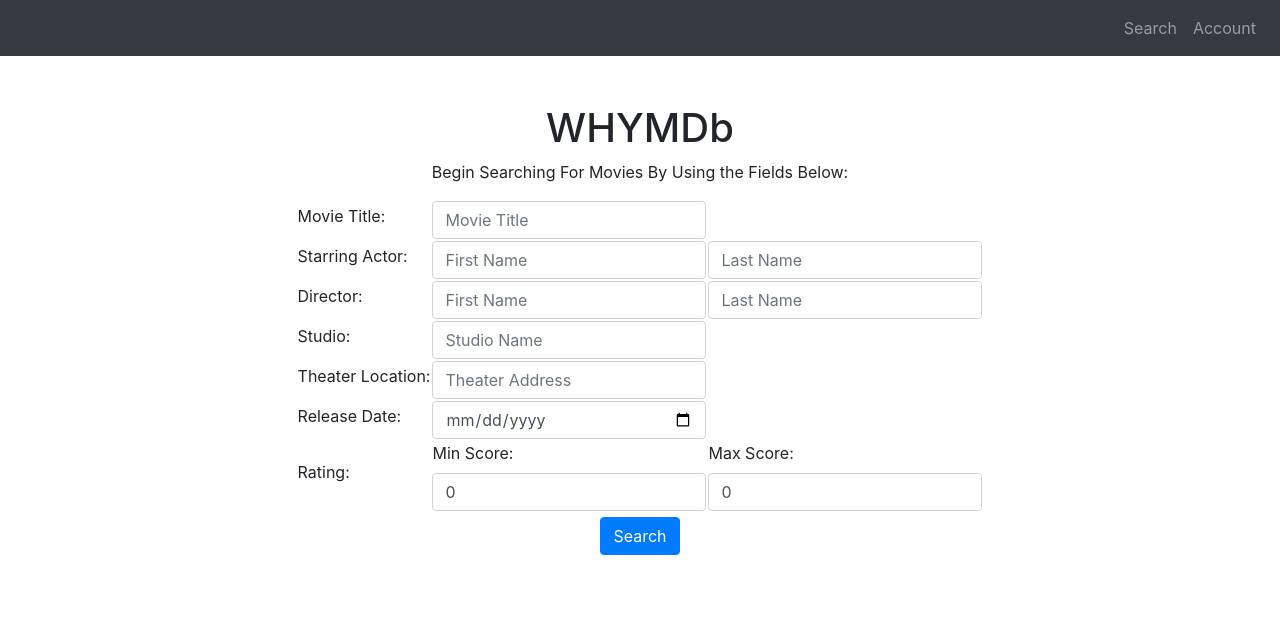
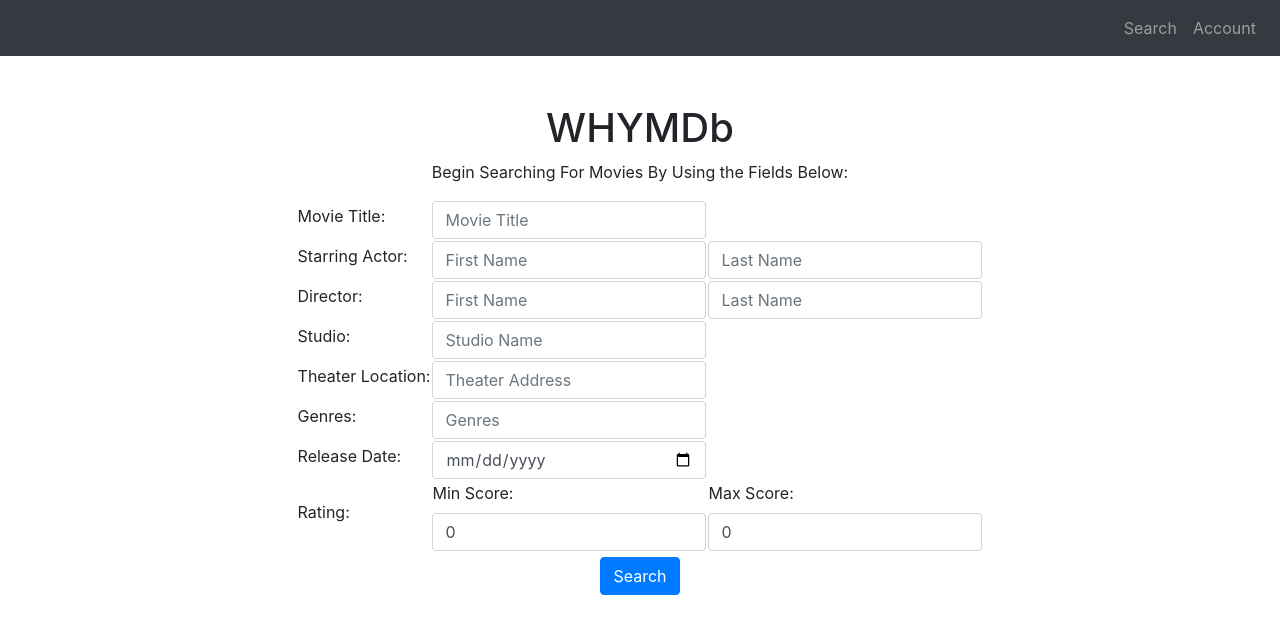
Before and after one commit to bjbhdg/CS2300-Final-Project-WHYMDb, a React (Create React App) app in the folder frontend/: page / in a window 1280 px wide. Shown: the top 634 px of the page. Built offline with nearby package versions, Linux system fonts and the light colour scheme.

Commit message:
Genre Search Added
You can now search for a movie via its genres. You can put multiple genres in as a comma delimited list (i.e., gen1, gen2, gen3, ...).

```diff
--- a/frontend/src/components/SearchPage.js
+++ b/frontend/src/components/SearchPage.js
@@ -64,7 +64,17 @@ function SearchPage() {
               </td>
               <td>
                 <input type="text" name="theaterLocation" placeholder="Theater Address" className="form-control"
-                  style={{ width: "autp" }}
+                  style={{ width: "auto" }}
+                />
+              </td>
+            </tr>
+            <tr>
+              <td>
+                <label>Genres:</label>
+              </td>
+              <td>
+                <input type="text" name="genreList" placeholder="Genres"
+                  className="form-control" style={{ width: "auto" }}
                 />
               </td>
             </tr>
```
Also changed, not shown: 2 other files (tests, documents, lock files or other folders).
